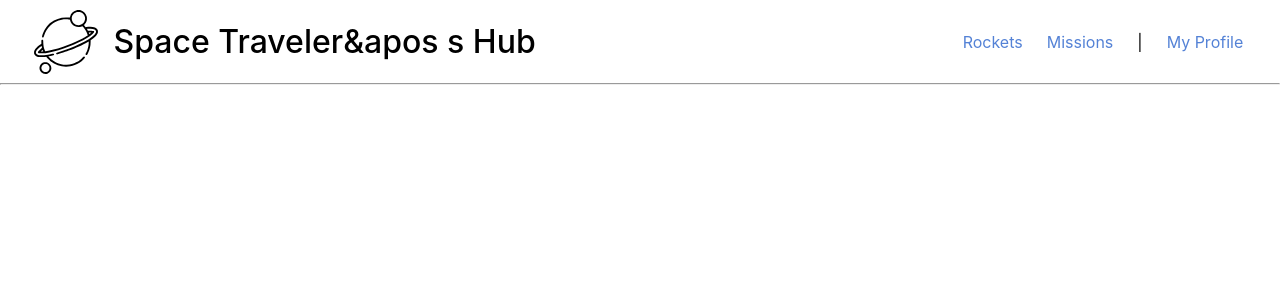
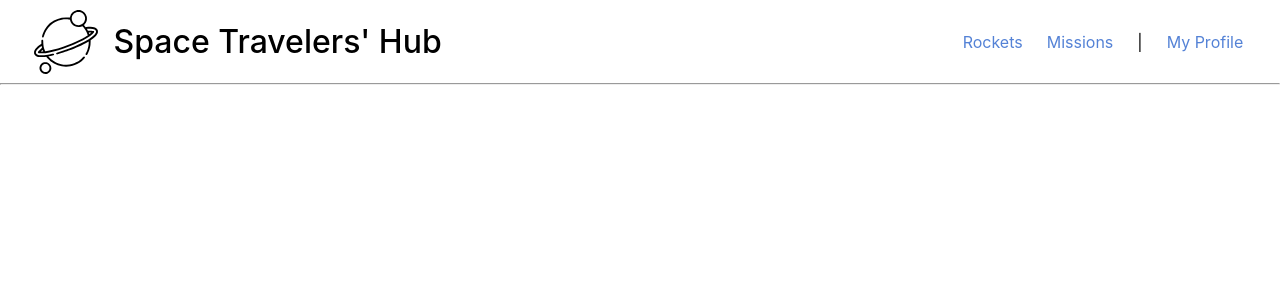
Before and after one commit to Javed-Shahbaz/React-Group-Project, a React (Create React App) app: page / in a window 1280 px wide. Shown: the top 300 px of the page. Built offline with nearby package versions, Linux system fonts and the light colour scheme.

Commit message:
update Nav links

```diff
--- a/src/components/NavLink.jsx
+++ b/src/components/NavLink.jsx
@@ -8,7 +8,7 @@ const NavLink = () => (
     <div className="Nav">
       <div className="logo-container">
         <img src={planet} alt="logo" className="logo" />
-        <Link to="/" className="logo-title">Space Traveler&apos s Hub</Link>
+        <Link to="/" className="logo-title">Space Travelers' Hub</Link>
       </div>
       <ul className="links">
         <li>
```
